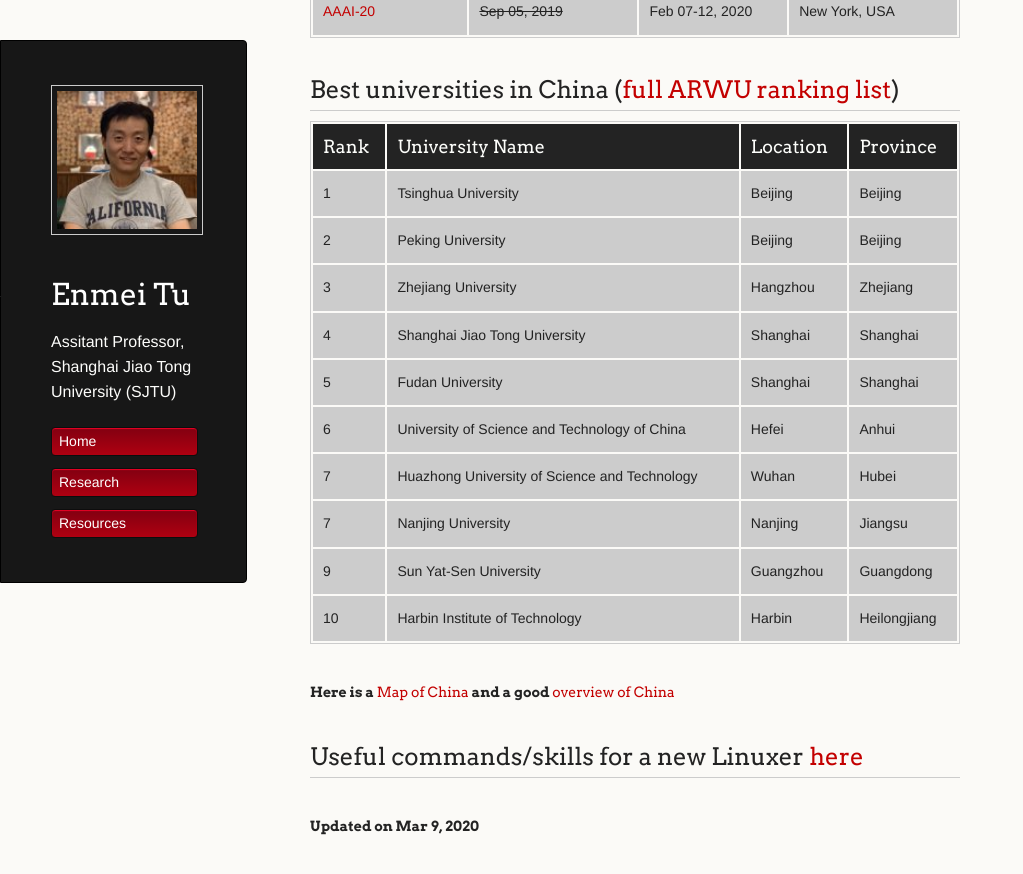
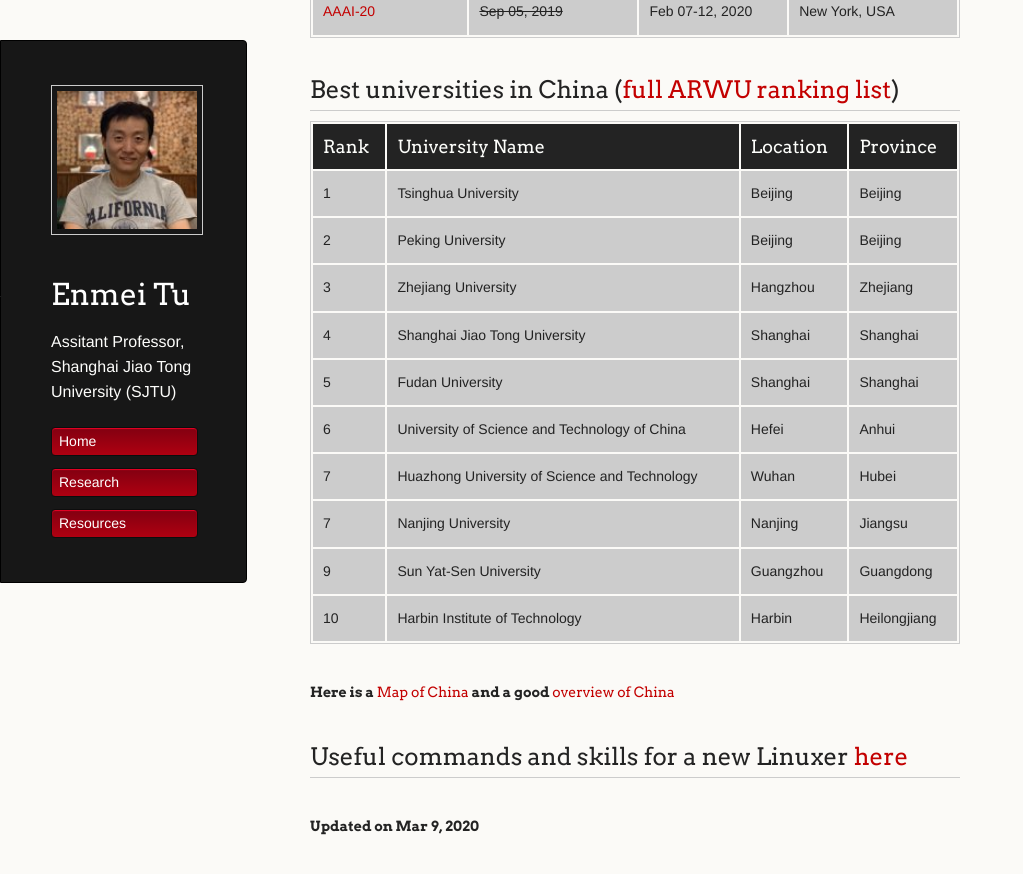
Before and after one commit to hellotem/enmeitu.github.io, a Jekyll site: the page built from resource/index.md, in a window 1280 px wide and 900 px high, scrolled down 788 px. Shown: the top 874 px of the window, without its empty margins (0-1023 px from the left). Built offline with Jekyll 4.4.1, drawn with Linux system fonts in a browser that asks for light colours; our own code applies the rules of GitHub Pages for plain Markdown files.

Commit message:
Update index.md

```diff
--- a/resource/index.md
+++ b/resource/index.md
@@ -38,7 +38,7 @@ Rank | University Name | Location | Province
 
 #### Here is a [Map of China](https://www.chinadiscovery.com/china-maps/china-provincial-map.html) and a good [overview of China](https://www.chinadiscovery.com/travel-guide/facts.html)
 
-## Useful commands/skills for a new Linuxer [here](linux.md)
+## Useful commands and skills for a new Linuxer [here](linux.md)
 
 
 ###### Updated on Mar 9, 2020
```
